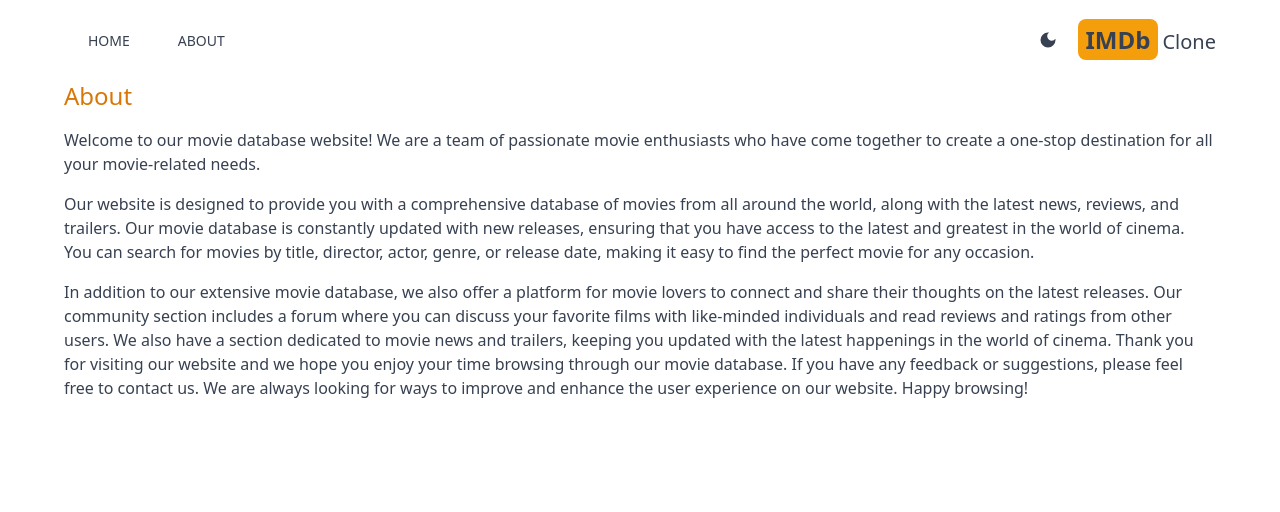
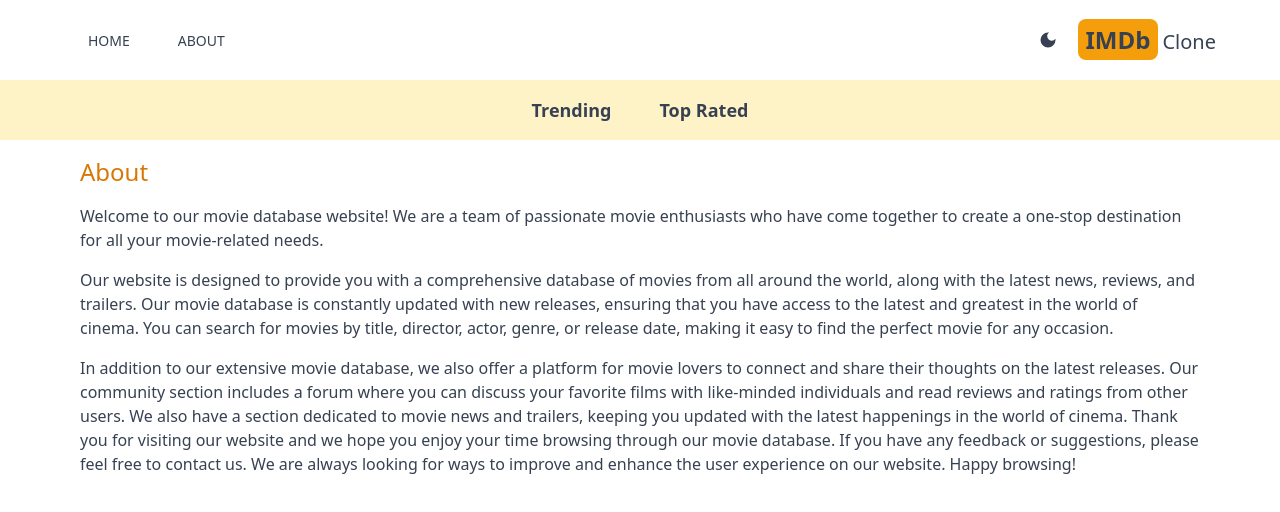
Before and after one commit to ykuruvilla/imdb-clone, a Next.js app: page /about in a window 1280 px wide. Shown: the top 512 px of the page. Built offline with nearby package versions, Linux system fonts and the light colour scheme.

Commit message:
create and style navbar

```diff
--- a/app/about/page.js
+++ b/app/about/page.js
@@ -1,6 +1,6 @@
 const AboutPage = () => {
   return (
-    <div className="max-w-6xl mx-auto space-y-4">
+    <div className="max-w-6xl mx-auto space-y-4 p-4">
       <h1 className="text-2xl font-medium text-amber-600">About</h1>
       <p>
         Welcome to our movie database website! We are a team of passionate movie
--- a/app/layout.js
+++ b/app/layout.js
@@ -1,6 +1,7 @@
 import Header from "@/components/Header/Header";
 import "./globals.css";
 import Providers from "./Providers";
+import NavBar from "@/components/NavBar/NavBar";
 export const metadata = {
   title: "IMDb Clone",
   description: "A clone of the IMDb Website",
@@ -12,6 +13,7 @@
       <body>
         <Providers>
           <Header />
+          <NavBar />
           {children}
         </Providers>
       </body>
--- /dev/null
+++ b/components/NavBar/NavBar.js
@@ -0,0 +1,12 @@
+import NavBarItem from "../NavBarItem/NavBarItem";
+
+const NavBar = () => {
+  return (
+    <nav className="flex justify-center dark:bg-gray-600 bg-amber-100 lg:text-lg p-4">
+      <NavBarItem title="Trending" param="trending" />
+      <NavBarItem title="Top Rated" param="topRated" />
+    </nav>
+  );
+};
+
+export default NavBar;
--- /dev/null
+++ b/components/NavBarItem/NavBarItem.js
@@ -0,0 +1,27 @@
+"use client";
+import Link from "next/link";
+
+import { useSearchParams } from "next/navigation";
+
+const NavBarItem = ({ title, param }) => {
+  const searchParams = useSearchParams();
+  const genre = searchParams.get("genre");
+  console.log(genre);
+
+  return (
+    <div>
+      <Link
+        className={`m-4 hover:text-amber-600 font-semibold p-2 ${
+          genre &&
+          genre === param &&
+          "underline underline-offset-8 decoration-4 decoration-amber-500 rounded-lg"
+        }`}
+        href={`/?genre=${param}`}
+      >
+        {title}
+      </Link>
+    </div>
+  );
+};
+
+export default NavBarItem;
```
